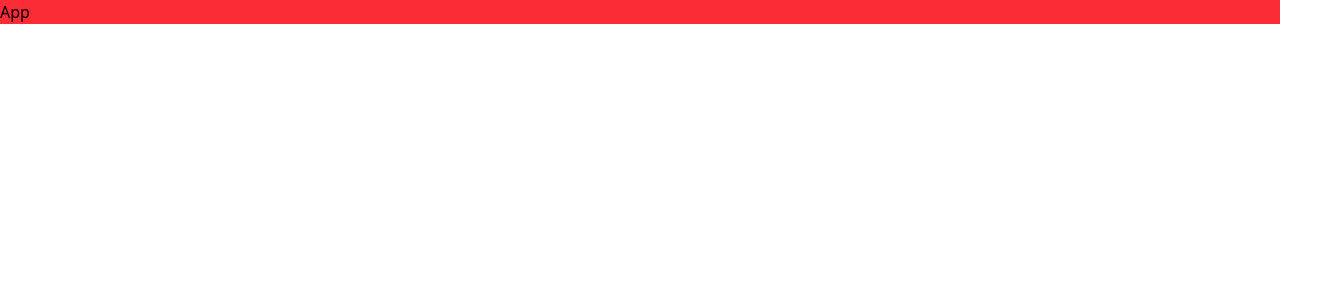
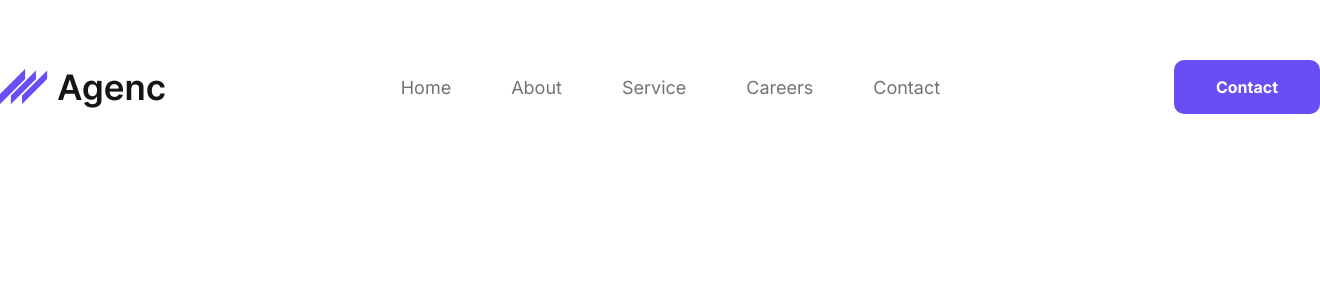
Before and after one commit to sajibkhandev/angcy-ebt-web-1, a React (Vite) app: page / in a window 1280 px wide. Shown: the top 300 px of the page, 1320 px wide, since content can reach past the window. Built offline with nearby package versions, Linux system fonts and the light colour scheme.

Commit message:
add header part

```diff
--- /dev/null
+++ b/components/Container.jsx
@@ -0,0 +1,11 @@
+
+
+const Container = ({className , children}) => {
+  return (
+    <>
+    <div className={`mx-auto ${className}`}>{children}</div>
+    </>
+  )
+}
+
+export default Container
--- /dev/null
+++ b/components/Images.jsx
@@ -0,0 +1,11 @@
+import React from 'react'
+
+const Images = ({imgSrc , className}) => {
+  return (
+    <>
+    <img className={`${className}`} src={imgSrc} alt="" />
+    </>
+  )
+}
+
+export default Images
--- /dev/null
+++ b/components/layouts/Header.jsx
@@ -0,0 +1,33 @@
+import Container from "../Container"
+import logo from '../../src/assets/logo.png'
+import Images from "../Images"
+
+const Header = () => {
+  return (
+    <>
+    <div className="py-15 sm:w-[640px] lg:w-full">
+      <Container className={'sm:w-[620px] lg:w-[1320px]'}>
+        <div className="lg:flex lg:justify-between items-center">
+            <div className="logo">
+             <Images imgSrc={logo} className={'mx-auto'}/>
+            </div>
+            <div className="menu sm:pt-10 lg:pt-0">
+              <ul className="flex justify-between items-center gap-x-15">
+                <li className="text-[18px] text-[#737373] hover:text-[#6A4DF4] hover:font-bold cursor-pointer font-inter">Home</li>
+                <li className="text-[18px] text-[#737373] hover:text-[#6A4DF4] hover:font-bold cursor-pointer font-inter">About</li>
+                <li className="text-[18px] text-[#737373] hover:text-[#6A4DF4] hover:font-bold cursor-pointer font-inter">Service</li>
+                <li className="text-[18px] text-[#737373] hover:text-[#6A4DF4] hover:font-bold cursor-pointer font-inter">Careers</li>
+                <li className="text-[18px] text-[#737373] hover:text-[#6A4DF4] hover:font-bold cursor-pointer font-inter">Contact</li>
+              </ul>
+            </div>
+            <div className="btn  sm:text-center sm:pt-10 lg:pt-0">
+              <button className="px-[42px] py-[15px] bg-[#6A4DF4] text-white font-bold font-inter rounded-[10px] cursor-pointer">Contact</button>
+            </div>
+        </div>
+      </Container>
+    </div>
+    </>
+  )
+}
+
+export default Header
--- /dev/null
+++ b/components/pages/Home.jsx
@@ -0,0 +1,12 @@
+import React from 'react'
+import Header from '../layouts/Header'
+
+const Home = () => {
+  return (
+    <>
+    <Header/>
+    </>
+  )
+}
+
+export default Home
--- a/index.html
+++ b/index.html
@@ -5,6 +5,11 @@
     <link rel="icon" type="image/svg+xml" href="/vite.svg" />
     <meta name="viewport" content="width=device-width, initial-scale=1.0" />
     <title>react</title>
+    <!-- google font start -->
+    <link rel="preconnect" href="https://fonts.googleapis.com">
+    <link rel="preconnect" href="https://fonts.gstatic.com" crossorigin>
+    <link href="https://fonts.googleapis.com/css2?family=Inter:ital,opsz,wght@0,14..32,100..900;1,14..32,100..900&display=swap" rel="stylesheet">
+    <!-- google font end -->
   </head>
   <body>
     <div id="root"></div>
--- a/src/App.jsx
+++ b/src/App.jsx
@@ -1,8 +1,13 @@
 import React from 'react'
+import Home from '../components/pages/Home'
+import Images from '../components/Images'
+import logo from '../src/assets/logo.png'
 
 const App = () => {
   return (
-    <div className='bg-red-500'>App</div>
+<>
+<Home/>
+</>
   )
 }
 
--- a/src/index.css
+++ b/src/index.css
@@ -1 +1,5 @@
 @import "tailwindcss";
+
+@theme {
+  --font-inter: "Inter", sans-serif;
+}
```
Also changed, not shown: src/assets/logo.png (added).
